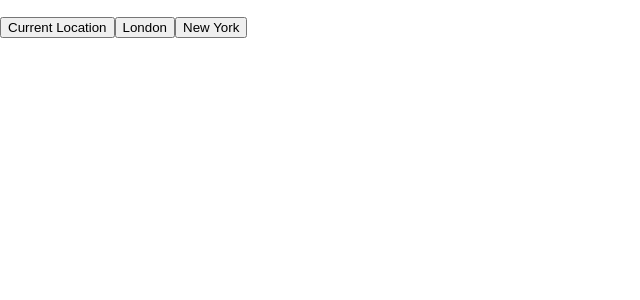
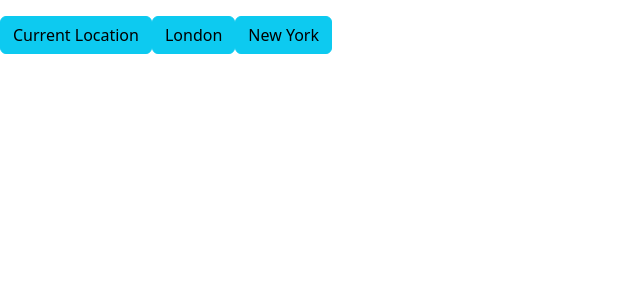
Before and after one commit to hheeju98/Weather_APP, a React (Create React App) app: page / in a window 1280 px wide. Shown: the top 300 px of the page, without its empty margins (0-640 px from the left). Built offline with nearby package versions, Linux system fonts and the light colour scheme; no server answers.

Commit message:
버튼 스타일링 (부트스트랩 사용)

```diff
--- a/package.json
+++ b/package.json
@@ -7,7 +7,9 @@
     "@testing-library/react": "^13.4.0",
     "@testing-library/user-event": "^13.5.0",
     "axios": "^1.4.0",
+    "bootstrap": "^5.3.0",
     "react": "^18.2.0",
+    "react-bootstrap": "^2.8.0",
     "react-dom": "^18.2.0",
     "react-scripts": "5.0.1",
     "web-vitals": "^2.1.4"
--- a/src/App.js
+++ b/src/App.js
@@ -1,6 +1,8 @@
 import "./App.css";
 import React, { useEffect, useState } from "react";
 import axios from "axios";
+import "bootstrap/dist/css/bootstrap.min.css";
+import Button from "react-bootstrap/Button";
 
 function App() {
   const [weatherData, setWeatherData] = useState("");
@@ -66,9 +68,11 @@
       ) : (
         <p></p>
       )}
-      <button onClick={handleCurrentLocationClick}>Current Location</button>
-      <button>London</button>
-      <button>New York</button>
+      <Button variant="info" onClick={handleCurrentLocationClick}>
+        Current Location
+      </Button>
+      <Button variant="info">London</Button>
+      <Button variant="info">New York</Button>
     </div>
   );
 }
```
Also changed, not shown: 1 other file (tests, documents, lock files or other folders).
